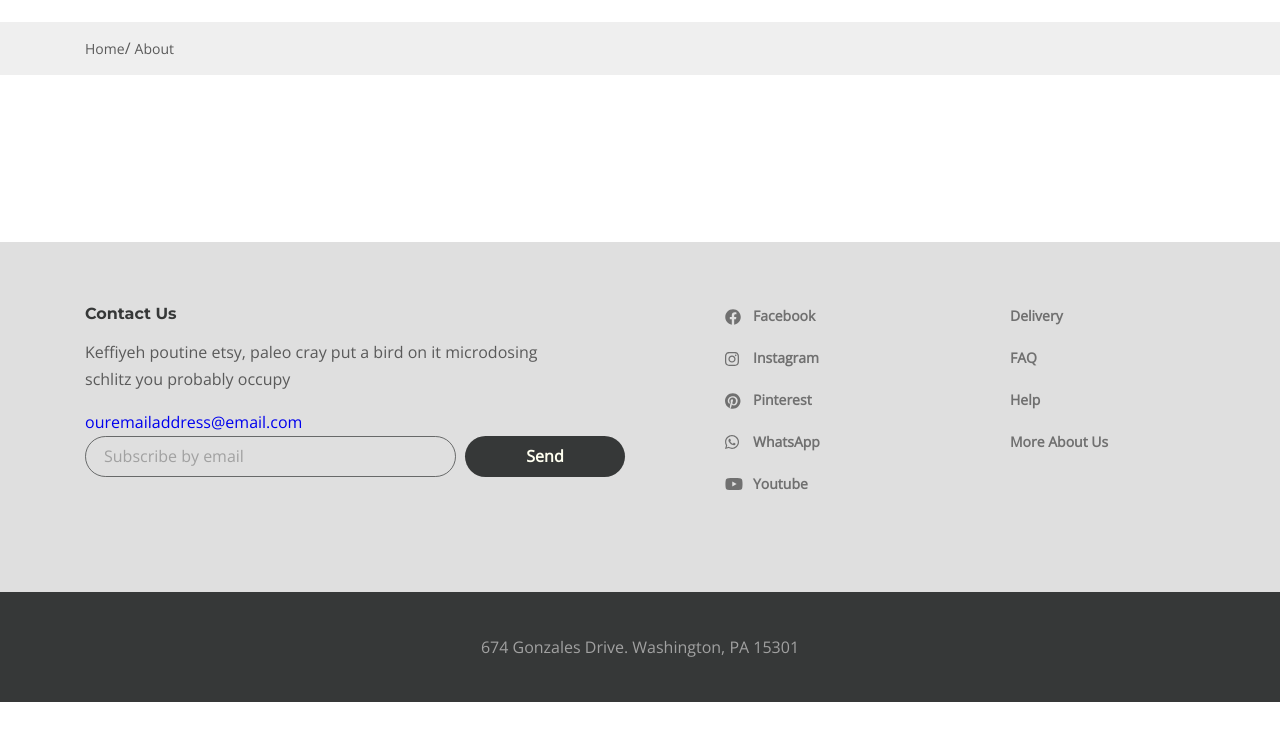
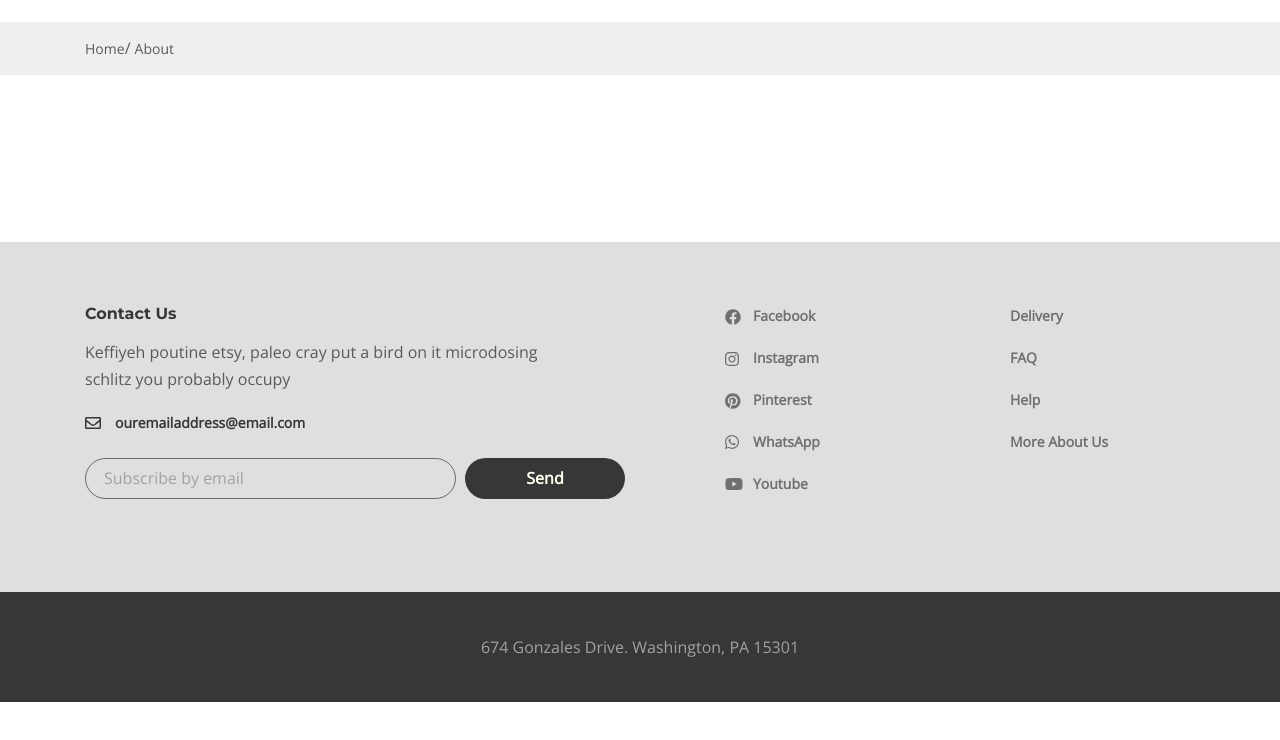
Before and after one commit to sergeibogko/desire, a website: page app/page.html in a window 1280 px wide. Shown: the part 98-838 px from the top of the page. Drawn offline with nearby package versions, Linux system fonts and the light colour scheme; files whose address does not match are found by name.

Commit message:
blog-start

```diff
--- a/app/page.html
+++ b/app/page.html
@@ -93,9 +93,7 @@
                   Keffiyeh poutine etsy, paleo cray put a bird on it microdosing
                   schlitz you probably occupy
                 </p>
-                <a
-                  class="footer__info-email"
-                  href="mailto: ouremailaddress@email.com"
+                <a class="info-email" href="mailto: ouremailaddress@email.com"
                   >ouremailaddress@email.com</a
                 >
                 <form class="footer__form">
```
Also changed, not shown: app/blog.html (+1 -1 lines).
